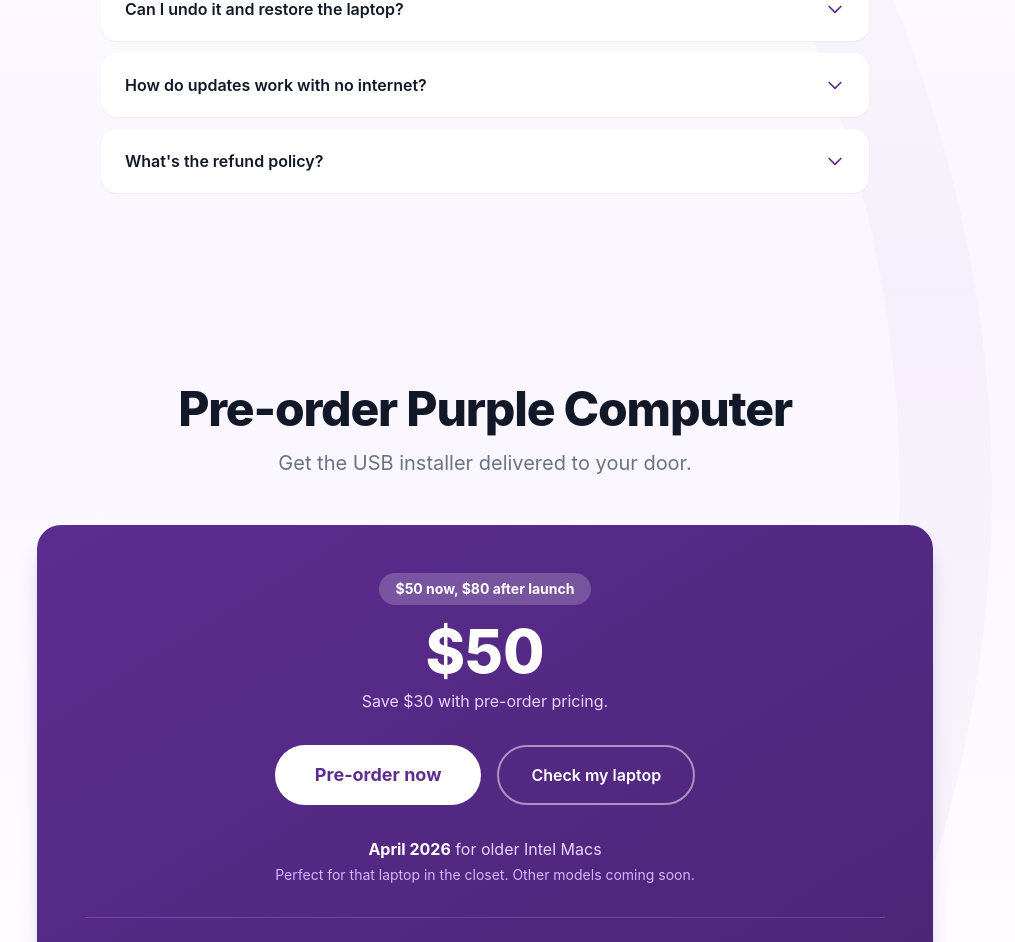
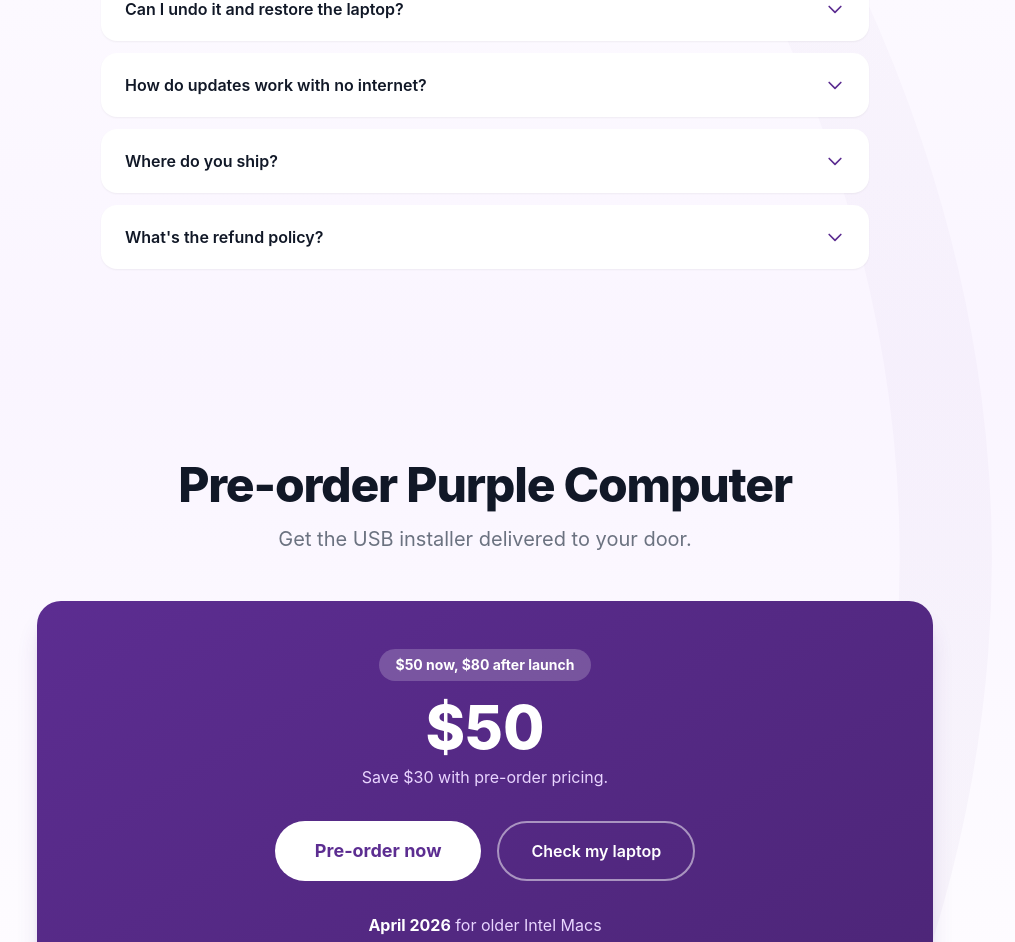
Before and after one commit to purplecomputerorg/landing, a Next.js app: page / in a window 1280 px wide. Shown: the part 6970-7912 px from the top of the page, without its empty margins (155-1170 px from the left). Built offline with nearby package versions, Linux system fonts and the light colour scheme.

Commit message:
Add shipping

```diff
--- a/src/components/FAQ.tsx
+++ b/src/components/FAQ.tsx
@@ -32,6 +32,11 @@ const faqs: { question: string; answer: ReactNode }[] = [
     question: 'How do updates work with no internet?',
     answer:
       "Updates are optional because the core experience is simple, stable, and offline. If you'd like to update the software, you can download an update to a USB drive and plug it in, or choose to get a new one mailed.",
+  },
+  {
+    question: 'Where do you ship?',
+    answer:
+      "We ship anywhere in the US, including Alaska and Hawaii.",
   },
   {
     question: "What's the refund policy?",
```
